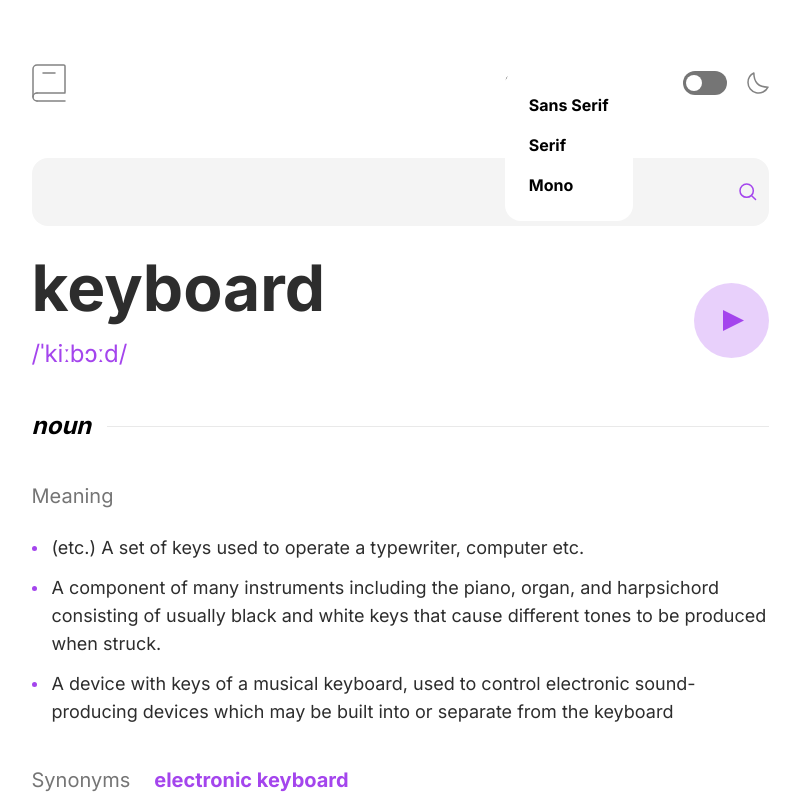
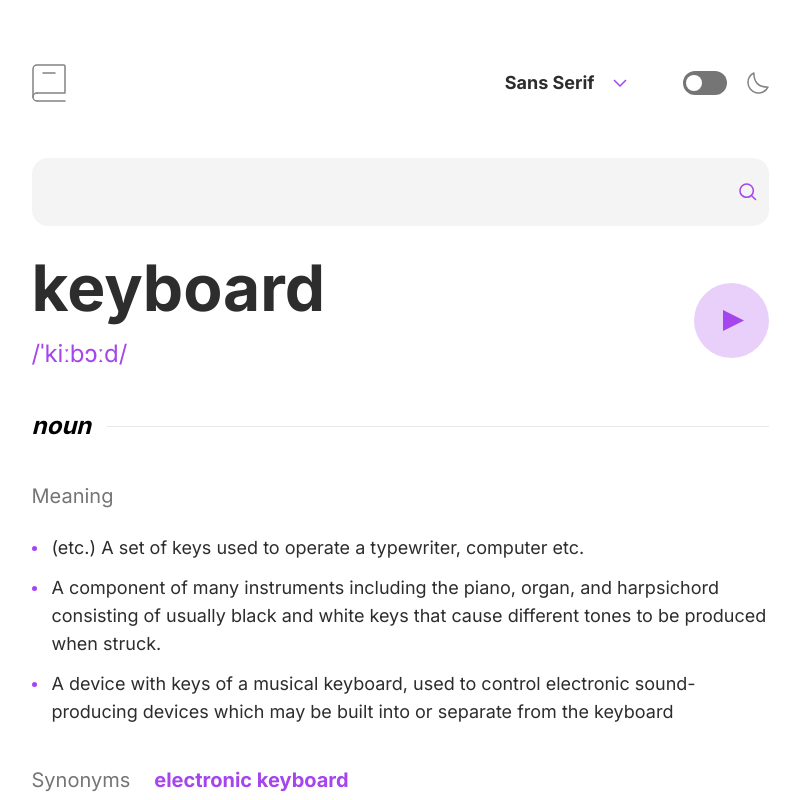
Before and after one commit to David-Henery4/Dictionary-App, a React (Vite) app: page / in a window 1280 px wide. Shown: the top 800 px of the page, without its empty margins (240-1040 px from the left). Built offline with nearby package versions, Linux system fonts and the light colour scheme.

Commit message:
added-dropdown & font select functionality

```diff
--- a/package.json
+++ b/package.json
@@ -10,6 +10,7 @@
     "preview": "vite preview"
   },
   "dependencies": {
+    "axios": "^1.4.0",
     "react": "^18.2.0",
     "react-dom": "^18.2.0",
     "vite-plugin-svgr": "^3.2.0"
--- a/src/App.jsx
+++ b/src/App.jsx
@@ -6,7 +6,7 @@ function App() {
   const { currFont } = useGlobal();
   //
   return (
-    <main className={`grid w-full min-h-[100svh] grid-cols-mob content-start pt-6 pb-20 max-w-[817px] mx-auto smTab:grid-cols-tab tab:pt-16 tab:pb-28 ${currFont}`}>
+    <main className={`grid w-full min-h-[100svh] grid-cols-mob content-start pt-6 pb-20 max-w-[817px] mx-auto smTab:grid-cols-tab tab:pt-16 tab:pb-28 ${currFont?.fontValue}`}>
       <SearchAndSettings />
       <TitleAndSound/>
       <DescriptionAndType/>
--- a/src/components/search-and-settings/FontSelect.jsx
+++ b/src/components/search-and-settings/FontSelect.jsx
@@ -2,18 +2,37 @@ import{ArrowDownIcon} from "../../assets/images";
 import useGlobal from "../../context/useGlobal";
 
 const FontSelect = () => {
-  const { fontList } = useGlobal();
+  const {
+    fontList,
+    currFont,
+    isFontSelectOpen,
+    setIsFontSelectOpen,
+    handleSetCurrFont,
+  } = useGlobal();
   //
   return (
-    <div className="relative flex justify-center items-center gap-4 tab:gap-[18px] hover:cursor-pointer">
-      <p className="text-sm font-bold text-darkGray tab:text-lg">Sans Serif</p>
+    <div className="relative text-darkGray flex justify-center items-center gap-4 tab:gap-[18px] hover:cursor-pointer">
+      <p
+        className="text-sm font-bold tab:text-lg"
+        onClick={() => setIsFontSelectOpen(!isFontSelectOpen)}
+      >
+        {currFont?.fontName}
+      </p>
       <ArrowDownIcon />
       {/* Dropdown */}
-      <div className="absolute z-10 top-0 left-0 min-w-max p-6 bg-white rounded-2xl">
+      <div
+        className={
+          `absolute z-10 top-8 right-0 min-w-max p-6 pr-16 bg-white rounded-2xl shadow-selectDropdown tab:top-12 ${isFontSelectOpen ? "block" : "hidden"}`
+        }
+      >
         <ul className="flex flex-col justify-start items-start gap-4">
           {fontList.map((font) => {
             return (
-              <li key={font.id} className="text-base font-bold">
+              <li
+                key={font?.id}
+                className="text-base font-bold hover:text-purple"
+                onClick={() => handleSetCurrFont(font?.id)}
+              >
                 {font?.fontName}
               </li>
             );
--- a/src/context/Context.jsx
+++ b/src/context/Context.jsx
@@ -3,7 +3,11 @@ import { useState, createContext } from "react";
 const AppContext = createContext();
 
 const AppProvider = ({children}) => {
-  const [currFont,setFont] = useState("font-inter");
+  const [currFont, setCurrFont] = useState({
+    id: 1,
+    fontName: "Sans Serif",
+    fontValue: "font-inter",
+  });
   const [fontList, setFontList] = useState([
     {
       id: 1,
@@ -13,15 +17,19 @@ const AppProvider = ({children}) => {
     {
       id: 2,
       fontName: "Serif",
-      fontValue: "lora",
+      fontValue: "font-lora",
     },
     {
       id: 3,
       fontName: "Mono",
-      fontValue: "inconsolata",
+      fontValue: "font-inconsolata",
     },
   ]);
   const [isFontSelectOpen, setIsFontSelectOpen] = useState(false);
+  //
+  const handleSetCurrFont = (id) => {
+    setCurrFont(fontList.find((curr) => curr.id === id))
+  }
   //
   return (
     <AppContext.Provider
@@ -33,7 +41,8 @@ const AppProvider = ({children}) => {
         setFontList,
         //
         currFont,
-        setFont,
+        //
+        handleSetCurrFont,
       }}
     >
       {children}
--- a/src/sections/SearchAndSettings.jsx
+++ b/src/sections/SearchAndSettings.jsx
@@ -2,10 +2,9 @@ import {
   Logo,
 } from "../assets/images";
 import {FontSelect, ThemeSelect, SearchInput} from "../components"
-import useGolbal from "../context/useGlobal";
+// import useGolbal from "../context/useGlobal";
 
 const SearchAndSettings = () => {
-  const {} = useGolbal()
   //
   return (
     <section className="w-full col-start-2 col-end-12 mb-6 tab:mb-11">
--- a/tailwind.config.js
+++ b/tailwind.config.js
@@ -23,9 +23,12 @@ export default {
       lora: "'Lora', serif",
       inconsolata: "'Inconsolata', monospace",
     },
-    gridTemplateColumns:{
+    gridTemplateColumns: {
       mob: "24px repeat(10,1fr) 24px",
       tab: "40px repeat(10,1fr) 40px",
+    },
+    boxShadow: {
+      selectDropdown: "0px 5px 30px 0px rgba(0, 0, 0, 0.10)",
     },
     extend: {},
   },
```
Also changed, not shown: 1 other file (tests, documents, lock files or other folders).
